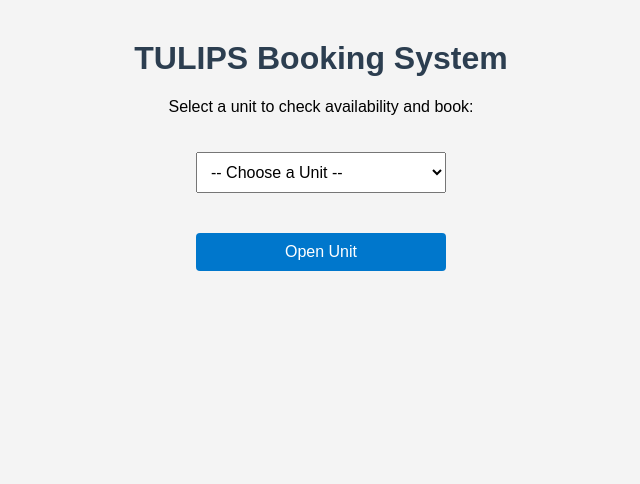
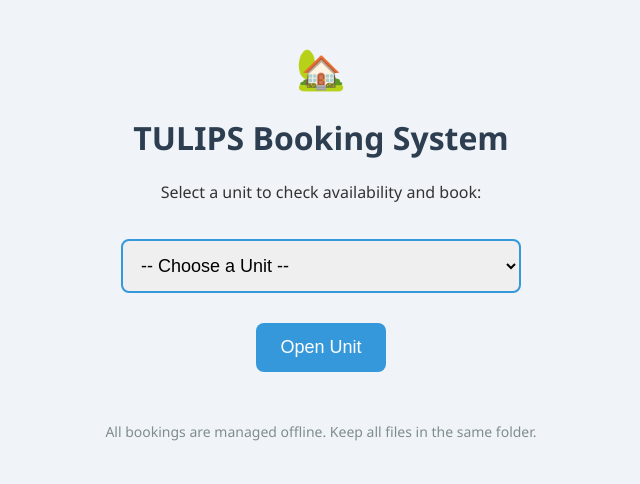
Before and after one commit to rota2903/tulips-booking, a plain HTML site: page index.html in a window 1280 px wide. Shown: the whole page, without its empty margins (319-959 px from the left). Drawn offline with Linux system fonts and the light colour scheme.

Commit message:
Update index.html

```diff
--- a/index.html
+++ b/index.html
@@ -3,62 +3,87 @@
 <head>
   <meta charset="UTF-8" />
   <meta name="viewport" content="width=device-width, initial-scale=1.0"/>
-  <title>TULIPS Booking System</title>
+  <title>🏠 TULIPS HOMESTAY Booking</title>
   <style>
     body {
-      font-family: Arial, sans-serif;
+      font-family: 'Segoe UI', Arial, sans-serif;
+      padding: 40px;
+      background: #f0f4f8;
+      color: #333;
       text-align: center;
-      margin: 40px;
-      background-color: #f4f4f4;
+      max-width: 800px;
+      margin: 0 auto;
     }
-    h1 { color: #2c3e50; }
-    select, button {
-      padding: 10px;
-      font-size: 16px;
-      margin: 20px;
-      width: 250px;
+    h1 {
+      color: #2c3e50;
+    }
+    .logo {
+      font-size: 2.5em;
+      color: #3498db;
+      margin-bottom: 20px;
+    }
+    select {
+      padding: 14px;
+      font-size: 18px;
+      width: 100%;
+      max-width: 400px;
+      border: 2px solid #3498db;
+      border-radius: 8px;
+      margin: 20px 0;
     }
     button {
-      background-color: #0077cc;
+      background: #3498db;
       color: white;
       border: none;
+      padding: 14px 24px;
+      font-size: 18px;
+      border-radius: 8px;
       cursor: pointer;
-      border-radius: 4px;
+      margin-top: 10px;
     }
     button:hover {
-      background-color: #005fa3;
+      background: #2980b9;
+    }
+    .footer {
+      margin-top: 50px;
+      color: #7f8c8d;
+      font-size: 14px;
     }
   </style>
 </head>
 <body>
+  <div class="logo">🏡</div>
   <h1>TULIPS Booking System</h1>
   <p>Select a unit to check availability and book:</p>
 
   <select id="unitSelect">
-    <option>-- Choose a Unit --</option>
-    <option>TULIP 1: B8-3-5</option>
-    <option>TULIP 2: B8-3-11</option>
-    <option>TULIP 3: B8-3A-3</option>
-    <option>TULIP 4: B8-3A-3A</option>
-    <option>TULIP 5: B8-3A-11</option>
-    <option>TULIP 6: Semi-D No.11</option>
-    <option>TULIP 7: Semi-D No.14</option>
-    <option>TULIP 8: Terrace No.3</option>
-    <option>TULIP 9: Terrace No.18</option>
+    <option value="">-- Choose a Unit --</option>
+    <option value="TULIP1.html">TULIP 1: B8-3-5</option>
+    <option value="TULIP2.html">TULIP 2: B8-3-11</option>
+    <option value="TULIP3.html">TULIP 3: B8-3A-3</option>
+    <option value="TULIP4.html">TULIP 4: B8-3A-3A</option>
+    <option value="TULIP5.html">TULIP 5: B8-3A-11</option>
+    <option value="TULIP6.html">TULIP 6: Semi-D No.11</option>
+    <option value="TULIP7.html">TULIP 7: Semi-D No.14</option>
+    <option value="TULIP8.html">TULIP 8: Terrace No.3</option>
+    <option value="TULIP9.html">TULIP 9: Terrace No.18</option>
   </select>
 
   <br>
   <button onclick="openUnit()">Open Unit</button>
 
+  <div class="footer">
+    All bookings are managed offline. Keep all files in the same folder.
+  </div>
+
   <script>
     function openUnit() {
-      const selected = document.getElementById('unitSelect').value;
-      if (selected === '-- Choose a Unit --' || !selected) {
-        alert('Please select a unit first.');
+      const file = document.getElementById('unitSelect').value;
+      if (!file) {
+        alert("Please select a unit");
         return;
       }
-      // For now, just show a message
-      alert('You selected: ' + selected + '\n\nNow you can proceed to book this unit.\n(Add your booking form or instructions here.)');
+      window.location.href = file;
     }
   </script>
 </body>
```
